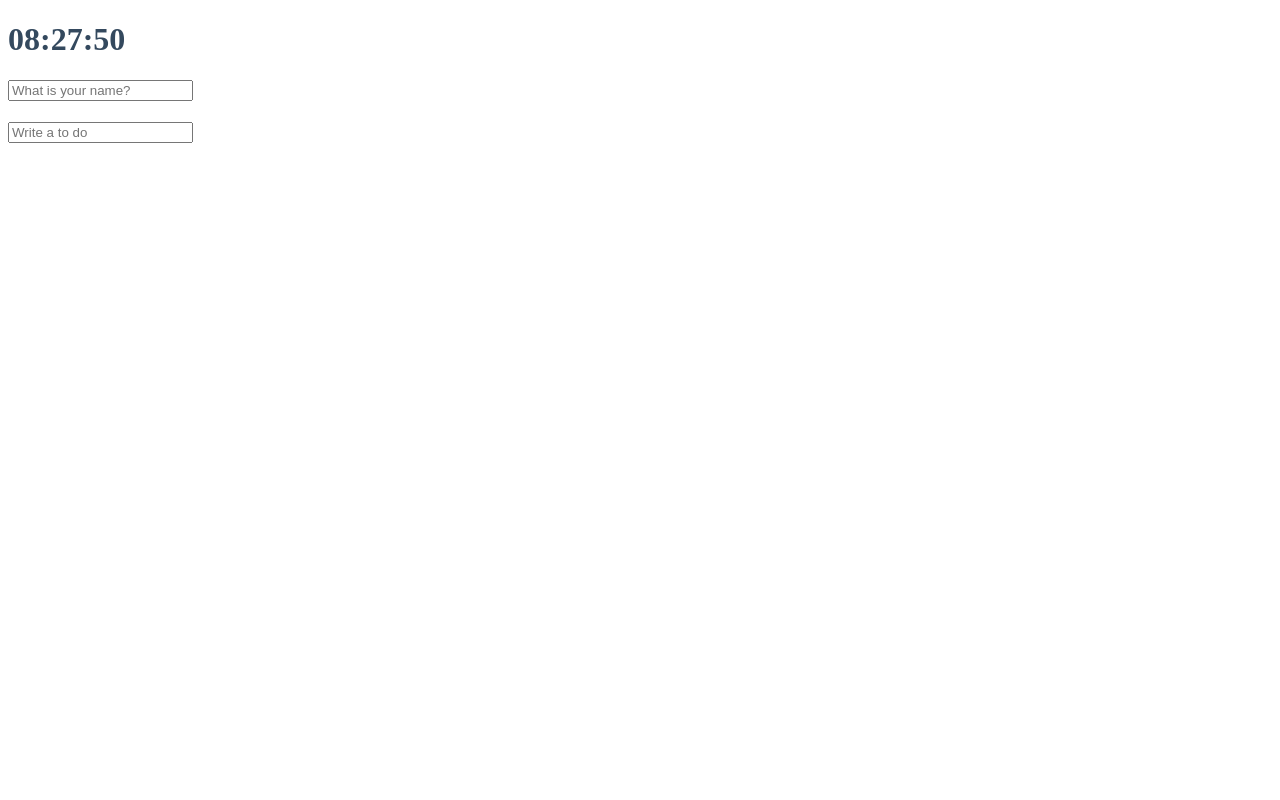
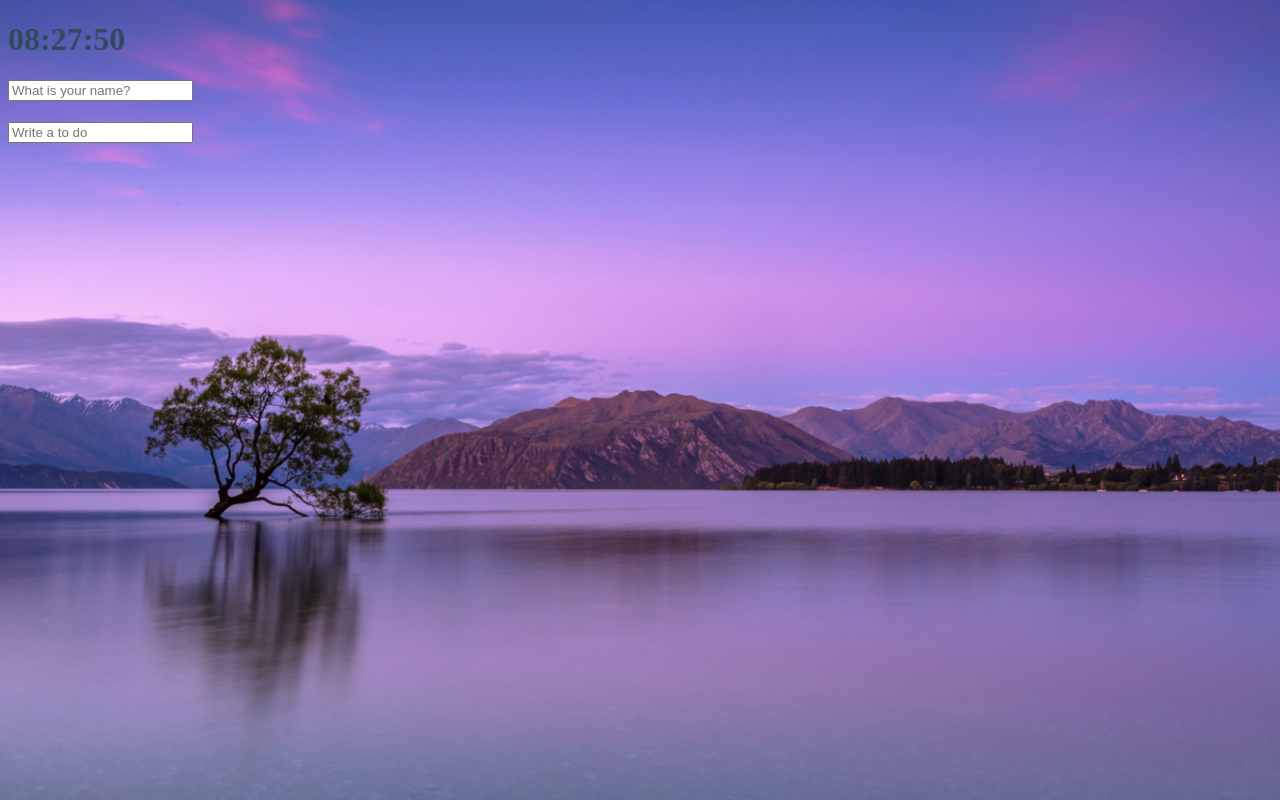
Before and after one commit to Daenamu/Momentum-clone, a plain HTML site: page index.html in a window 1280 px wide. Drawn offline with Linux system fonts and the light colour scheme.

Commit message:
Image Background
Math.floor() : 내림
Math.random() : 랜덤 숫자 반환
new Image(): 이미지 객체 반환

```diff
--- /dev/null
+++ b/bg.js
@@ -0,0 +1,22 @@
+const body = document.querySelector("body");
+
+const IMG_NUMBER = 3;
+
+function paintImage(imgNumber) {
+    const image = new Image();
+    image.src=`images/background${imgNumber + 1}.jpg`;
+    image.classList.add("bgImg");
+    body.appendChild(image);
+}
+
+function genRandom() {
+    const number = Math.floor(Math.random() * IMG_NUMBER);
+    return number;
+}
+
+function init() {
+    const randomNumber = genRandom();
+    paintImage(randomNumber);
+}
+
+init();
--- a/index.css
+++ b/index.css
@@ -1,3 +1,6 @@
+body {
+    background-color: #2c3e50;
+}
 .js-title {
     color: #34495e
 }
@@ -9,3 +12,22 @@
 .showing {
     display: block;
 }
+
+.bgImg{
+    position:absolute;
+    top:0;
+    left:0;
+    width:100%;
+    height:100%;
+    z-index: -1;
+    animation: fadeIn .5s linear;
+}
+
+@keyframes fadeIn {
+    from {
+        opacity: 0;
+    }
+    to {
+        opacity: 1;
+    }
+}
--- a/index.html
+++ b/index.html
@@ -21,4 +21,5 @@
   <script src="clock.js"></script>
   <script src="gretting.js"></script>
   <script src="todo.js"></script>
+  <script src="bg.js"></script>
 </html>
```
Also changed, not shown: images/background1.jpg (added), 2 other files.
